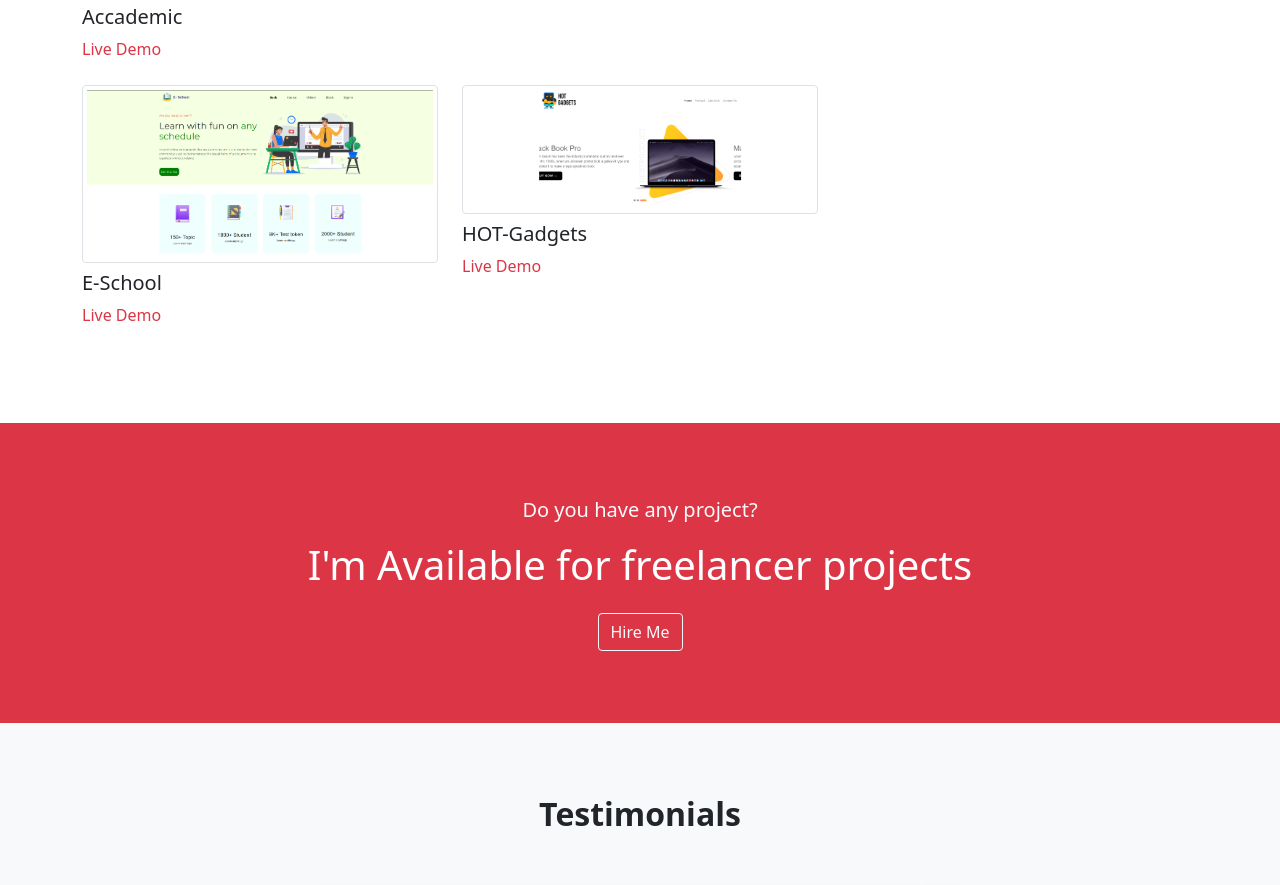
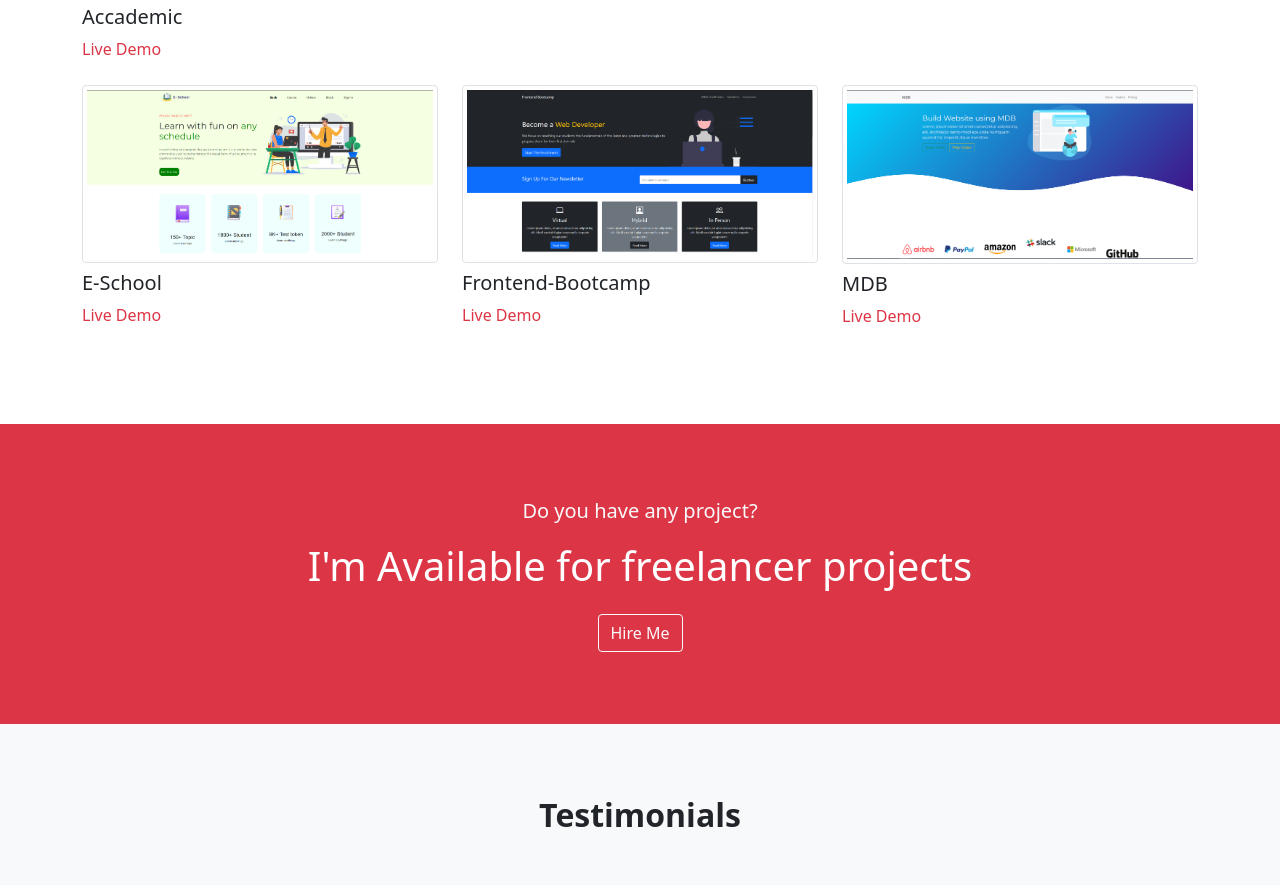
Before and after one commit to shahid66/portfolio, a plain HTML site: page index.html in a window 1280 px wide. Shown: the part 2488-3373 px from the top of the page. Drawn offline with nearby package versions, Linux system fonts and the light colour scheme.

Commit message:
second commit

```diff
--- a/index.html
+++ b/index.html
@@ -245,9 +245,16 @@
             </div>
             <div class="col-md-6 col-lg-4">
               <div class="portfolio-item">
-                <img src="images/pptr3.PNG" class="w-100 img-thumbnail" alt="">
-                <h3 class="text-capitalize fs-5 my-2">HOT-Gadgets</h3>
-                <p class="mb-4"><a class="text-danger text-decoration-none" href="https://shahid66.github.io/HOT-Gadgets/">Live Demo</a></p>
+                <img src="images/pptr5.PNG" class="w-100 img-thumbnail" alt="">
+                <h3 class="text-capitalize fs-5 my-2">Frontend-Bootcamp</h3>
+                <p class="mb-4"><a class="text-danger text-decoration-none" href="https://shahid66.github.io/Frontend-Bootcamp/">Live Demo</a></p>
+              </div>
+            </div>
+            <div class="col-md-6 col-lg-4">
+              <div class="portfolio-item">
+                <img src="images/pptr6.PNG" class="w-100 img-thumbnail" alt="">
+                <h3 class="text-capitalize fs-5 my-2">MDB</h3>
+                <p class="mb-4"><a class="text-danger text-decoration-none" href="https://shahid66.github.io/MDB/">Live Demo</a></p>
               </div>
             </div>
 
```
Also changed, not shown: images/pptr5.PNG (added), images/pptr6.PNG (added).
